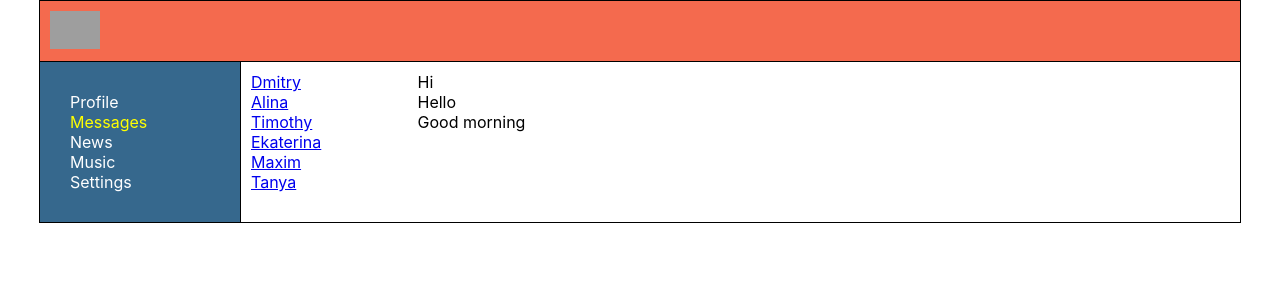
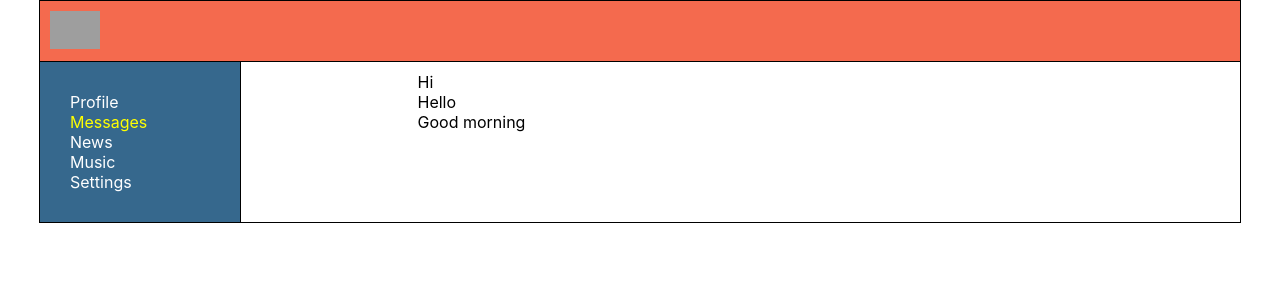
Before and after one commit to IvankevichDmitry/react-first-project-start, a React (Create React App) app: page /dialogs in a window 1280 px wide. Shown: the top 300 px of the page. Built offline with nearby package versions, Linux system fonts and the light colour scheme; grey boxes are pictures that could not be loaded.

Commit message:
14. Dialogs and MyPosts create MAP

```diff
--- a/src/components/Dialogs/Dialogs.jsx
+++ b/src/components/Dialogs/Dialogs.jsx
@@ -1,7 +1,7 @@
 import { NavLink } from "react-router-dom";
 import style from "./Dialogs.module.css"
 
-// Вот наши 2 комоненты-функции DialogItem и Message
+// 2. Вот наши 2 комоненты-функции DialogItem и Message
 const DialogItem = (props) => {
     let path = "/dialogs/" + props.id;
 
@@ -20,7 +20,7 @@ const Message = (props) => {
 
 const Dialogs = (props) => {
 
-// Создали небольшую Базу Данных
+// 4. Создали небольшую Базу Данных
 let dialogsData = [
     { id: 1, name: "Dmitry" },
     { id: 2, name: "Alina" },
@@ -43,23 +43,22 @@ let messagesData = [
         <div className={style.dialogs}>
 
             <div className={style.dialogsItems}>
-                {/* Вот изначальное представление будущей компоненты
-                <div className={style.dialog + " " + style.active}>
-                    <NavLink to="/dialogs/1">Name</NavLink>
+                {/* 1. Вот изначальное представление будущей компоненты
+                <div className={style.dialog}>
+                    <NavLink to="/dialogs/1">Dmitry</NavLink>
                 </div>
                 */}
+
+                {/* 3. Вот использование компоненты DialogItem
+                <DialogItem name="Dmitry" id="3" />
+
+                // 5. Вот использование Компоненты и данных
                 <DialogItem name={dialogsData[0].name} id={dialogsData[0].id} />
-                <DialogItem name={dialogsData[1].name} id={dialogsData[1].id} />
-                <DialogItem name="Timothy" id="3" />
-                <DialogItem name="Ekaterina" id="4" />
-                <DialogItem name="Maxim" id="5" />
-                <DialogItem name="Tanya" id="6" />
+                 */}
+
             </div>
 
             <div className={style.messages}>
-                {/* Вот изначальное представление будущей компоненты
-                <div className={style.message}>Hi</div>
-                */}
                 <Message message={messagesData[0].message} />
                 <Message message={messagesData[1].message} />
                 <Message message={messagesData[2].message} />
```
Also changed, not shown: src/1_INFORMATION.JS (+1 -6 lines).
